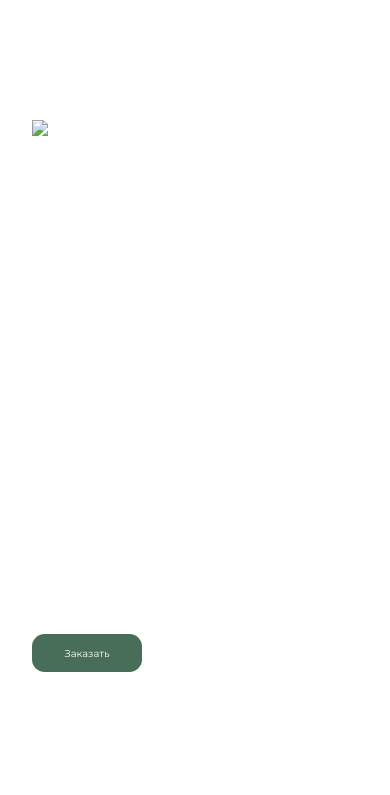
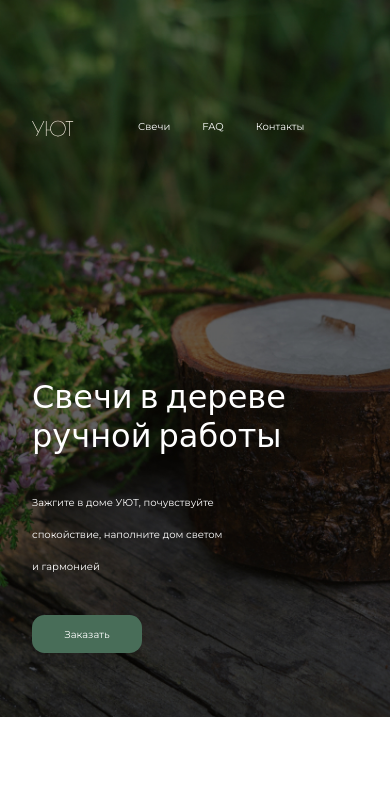
Before and after one commit to folizza/candles_landing, a plain HTML site: page index.html in a window 390 px wide. Shown: the top 795 px of the page. Drawn offline with nearby package versions, Linux system fonts and the light colour scheme; the site is published under a folder, as on GitHub Pages, so addresses that start at the root find nothing.

Commit message:
Update style.css

```diff
--- a/style.css
+++ b/style.css
@@ -497,7 +497,7 @@ h1 {
     }
 
     .header .container {
-        background-image: url('/img/bg-mobile.jpg');
+        background-image: url('./img/bg-mobile.jpg');
         background-repeat: no-repeat;
         background-size: 100%;
     }
@@ -521,7 +521,7 @@ h1 {
     }
 
     .nav__logo {
-        content: url('/img/logo-white.svg');
+        content: url('./img/logo-white.svg');
     }
 
     .nav__links {
```
